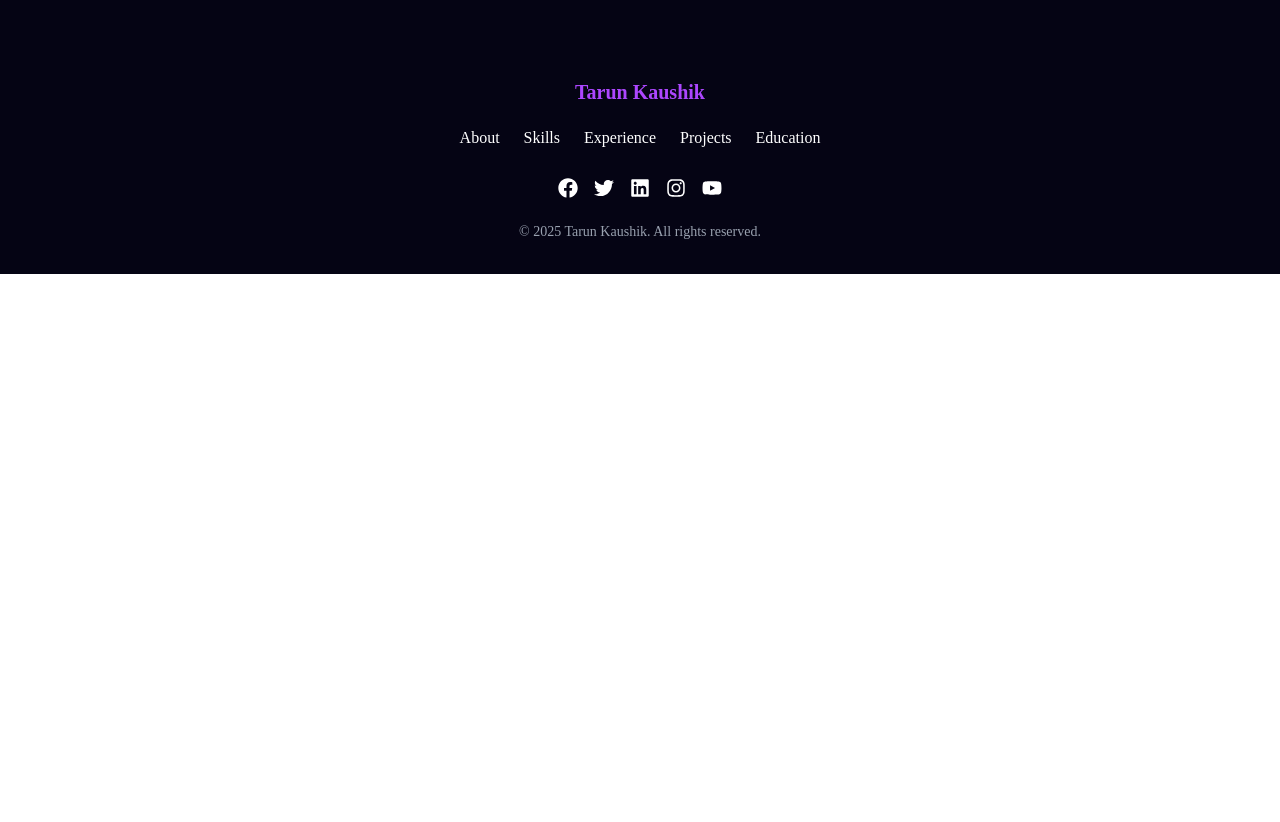
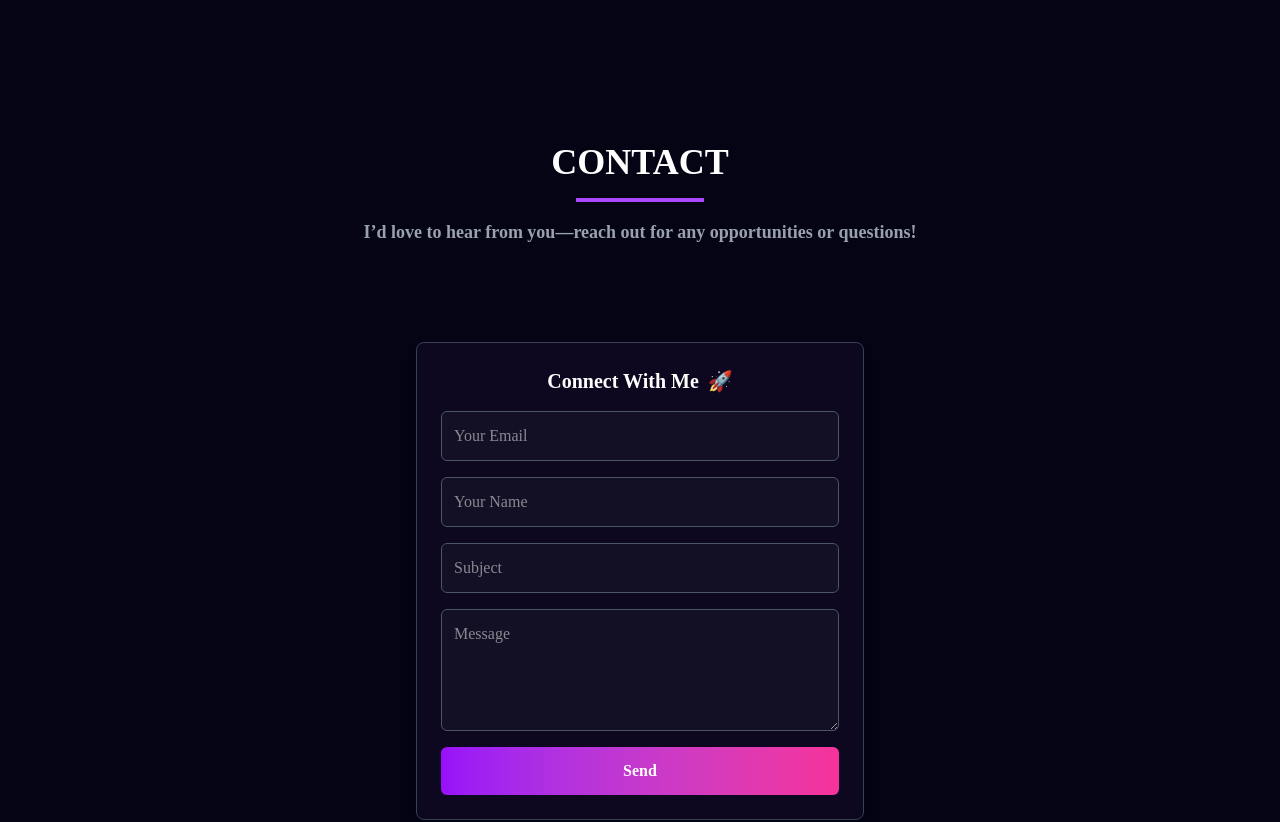
Before and after one commit to Ahteshamull/Portfolio-App, a React (Vite) app: page / in a window 1280 px wide. Shown: the part 7260-8082 px from the top of the page. Before the commit the page ends 7534 px from the top, so only its background shows below. Built offline with nearby package versions, Linux system fonts and the light colour scheme; a web font is replaced by a local one.

Commit message:
Contact Section done

```diff
--- a/package.json
+++ b/package.json
@@ -10,6 +10,7 @@
     "preview": "vite preview"
   },
   "dependencies": {
+    "@emailjs/browser": "^4.4.1",
     "@tailwindcss/vite": "^4.1.6",
     "emailjs": "^4.0.3",
     "react": "^19.1.0",
--- a/src/components/Contact/Contact.jsx
+++ b/src/components/Contact/Contact.jsx
@@ -1,129 +1,121 @@
-// import React, { useRef, useState } from "react";
-// import emailjs from "@emailjs/browser";
-// import { ToastContainer, toast } from "react-toastify";
-// import "react-toastify/dist/ReactToastify.css";
+import React, { useRef, useState } from "react";
+import { ToastContainer, toast } from "react-toastify";
+import "react-toastify/dist/ReactToastify.css";
+import emailjs from "@emailjs/browser";
 
-// const Contact = () => {
-//   const form = useRef();
-//   const [isSent, setIsSent] = useState(false);
 
-//   const sendEmail = (e) => {
-//     e.preventDefault();
+const Contact = () => {
+  const form = useRef();
+  const [isSent, setIsSent] = useState(false);
 
-//     emailjs
-//       .sendForm(
-//         "service_axbtt7a", // Replace with your EmailJS Service ID
-//         "template_1ziboq3", // Replace with your EmailJS Template ID
-//         form.current,
-//         "Rz7W9pVF0HdDryNNL" // Replace with your EmailJS Public Key
-//       )
-//       .then(
-//         () => {
-//           setIsSent(true);
-//           form.current.reset(); // Reset form fields after sending
-//           toast.success("Message sent successfully! ✅", {
-//             position: "top-right",
-//             autoClose: 3000,
-//             hideProgressBar: false,
-//             closeOnClick: true,
-//             pauseOnHover: true,
-//             draggable: true,
-//             theme: "dark",
-//           });
-//         },
-//         (error) => {
-//           console.error("Error sending message:", error);
-//           toast.error("Failed to send message. Please try again.", {
-//             position: "top-right",
-//             autoClose: 3000,
-//             hideProgressBar: false,
-//             closeOnClick: true,
-//             pauseOnHover: true,
-//             draggable: true,
-//             theme: "dark",
-//           });
-//         }
-//       );
-//   };
+  const sendEmail = (e) => {
+    e.preventDefault();
 
-//   return (
-//     <section
-//       id="contact"
-//       className="flex flex-col items-center justify-center py-24 px-[12vw] md:px-[7vw] lg:px-[20vw]"
-//     >
-//       {/* Toast Container */}
-//       <ToastContainer />
+    emailjs
+      .sendForm(
+        "service_944k28o", // Replace with your EmailJS Service ID
+        "template_mqfk8jk", // Replace with your EmailJS Template ID
+        form.current,
+        "-Apci_eFpsHTuyCmG" // Replace with your EmailJS Public Key
+      )
+      .then(
+        () => {
+          setIsSent(true);
+          form.current.reset(); // Reset form fields after sending
+          toast.success("Message sent successfully! ✅", {
+            position: "bottom-right",
+            autoClose: 3000,
+            hideProgressBar: false,
+            closeOnClick: true,
+            pauseOnHover: true,
+            draggable: true,
+            theme: "dark",
+          });
+        },
+        (error) => {
+          console.error("Error sending message:", error);
+          toast.error("Failed to send message. Please try again.", {
+            position: "top-right",
+            autoClose: 3000,
+            hideProgressBar: false,
+            closeOnClick: true,
+            pauseOnHover: true,
+            draggable: true,
+            theme: "dark",
+          });
+        }
+      );
+  };
 
-//       {/* Section Title */}
-//       <div className="text-center mb-16">
-//         <h2 className="text-4xl font-bold text-white">CONTACT</h2>
-//         <div className="w-32 h-1 bg-purple-500 mx-auto mt-4"></div>
-//         <p className="text-gray-400 mt-4 text-lg font-semibold">
-//           I’d love to hear from you—reach out for any opportunities or
-//           questions!
-//         </p>
-//       </div>
+  return (
+    <section
+      id="contact"
+      className="flex flex-col items-center justify-center py-24 px-[12vw] md:px-[7vw] lg:px-[20vw]"
+    >
+      {/* Toast Container */}
+      <ToastContainer />
 
-//       {/* Contact Form */}
-//       <div className="mt-8 w-full max-w-md bg-[#0d081f] p-6 rounded-lg shadow-lg border border-gray-700">
-//         <h3 className="text-xl font-semibold text-white text-center">
-//           Connect With Me <span className="ml-1">🚀</span>
-//         </h3>
+      {/* Section Title */}
+      <div className="text-center mb-16">
+        <h2 className="text-4xl font-bold text-white">CONTACT</h2>
+        <div className="w-32 h-1 bg-purple-500 mx-auto mt-4"></div>
+        <p className="text-gray-400 mt-4 text-lg font-semibold">
+          I’d love to hear from you—reach out for any opportunities or
+          questions!
+        </p>
+      </div>
 
-//         <form
-//           ref={form}
-//           onSubmit={sendEmail}
-//           className="mt-4 flex flex-col space-y-4"
-//         >
-//           <input
-//             type="email"
-//             name="user_email"
-//             placeholder="Your Email"
-//             required
-//             className="w-full p-3 rounded-md bg-[#131025] text-white border border-gray-600 focus:outline-none focus:border-purple-500"
-//           />
-//           <input
-//             type="text"
-//             name="user_name"
-//             placeholder="Your Name"
-//             required
-//             className="w-full p-3 rounded-md bg-[#131025] text-white border border-gray-600 focus:outline-none focus:border-purple-500"
-//           />
-//           <input
-//             type="text"
-//             name="subject"
-//             placeholder="Subject"
-//             required
-//             className="w-full p-3 rounded-md bg-[#131025] text-white border border-gray-600 focus:outline-none focus:border-purple-500"
-//           />
-//           <textarea
-//             name="message"
-//             placeholder="Message"
-//             rows="4"
-//             required
-//             className="w-full p-3 rounded-md bg-[#131025] text-white border border-gray-600 focus:outline-none focus:border-purple-500"
-//           />
+      {/* Contact Form */}
+      <div className="mt-8 w-full max-w-md bg-[#0d081f] p-6 rounded-lg shadow-lg border border-gray-700">
+        <h3 className="text-xl font-semibold text-white text-center">
+          Connect With Me <span className="ml-1">🚀</span>
+        </h3>
 
-//           {/* Send Button */}
-//           <button
-//             type="submit"
-//             className="w-full bg-gradient-to-r from-purple-600 to-pink-500 py-3 text-white font-semibold rounded-md hover:opacity-90 transition"
-//           >
-//             Send
-//           </button>
-//         </form>
-//       </div>
-//     </section>
-//   );
-// };
+        <form
+          ref={form}
+          onSubmit={sendEmail}
+          className="mt-4 flex flex-col space-y-4"
+        >
+          <input
+            type="email"
+            name="user_email"
+            placeholder="Your Email"
+            required
+            className="w-full p-3 rounded-md bg-[#131025] text-white border border-gray-600 focus:outline-none focus:border-purple-500"
+          />
+          <input
+            type="text"
+            name="user_name"
+            placeholder="Your Name"
+            required
+            className="w-full p-3 rounded-md bg-[#131025] text-white border border-gray-600 focus:outline-none focus:border-purple-500"
+          />
+          <input
+            type="text"
+            name="subject"
+            placeholder="Subject"
+            required
+            className="w-full p-3 rounded-md bg-[#131025] text-white border border-gray-600 focus:outline-none focus:border-purple-500"
+          />
+          <textarea
+            name="message"
+            placeholder="Message"
+            rows="4"
+            required
+            className="w-full p-3 rounded-md bg-[#131025] text-white border border-gray-600 focus:outline-none focus:border-purple-500"
+          />
 
-// export default Contact;
-import React from 'react'
+          {/* Send Button */}
+          <button
+            type="submit"
+            className="w-full bg-gradient-to-r from-purple-600 to-pink-500 py-3 text-white font-semibold rounded-md hover:opacity-90 transition"
+          >
+            Send
+          </button>
+        </form>
+      </div>
+    </section>
+  );
+};
 
-export default function Contact() {
-  return (
-    <div>
-
-    </div>
-  )
-}
+export default Contact;
--- a/src/components/Footer/Footer.jsx
+++ b/src/components/Footer/Footer.jsx
@@ -20,13 +20,13 @@
     <footer className="text-white py-8 px-[12vw] md:px-[7vw] lg:px-[20vw]">
       <div className="container mx-auto text-center">
         {/* Name / Logo */}
-        <h2 className="text-xl font-semibold text-purple-500">Tarun Kaushik</h2>
+        <h2 className="text-xl font-semibold text-shop_light_green">Ahteshamul Hasan</h2>
 
         {/* Navigation Links - Responsive */}
         <nav className="flex flex-wrap justify-center space-x-4 sm:space-x-6 mt-4">
           {[
             { name: "About", id: "about" },
-            { name: "Skills", id: "skills" },
+            { name: "Skill", id: "skill" },
             { name: "Experience", id: "experience" },
             { name: "Projects", id: "projects" },
             { name: "Education", id: "education" },
@@ -79,7 +79,7 @@
 
         {/* Copyright Text */}
         <p className="text-sm text-gray-400 mt-6">
-          © 2025 Tarun Kaushik. All rights reserved.
+          © 2025 Hasan. All rights reserved.
         </p>
       </div>
     </footer>
```
Also changed, not shown: 1 other file (tests, documents, lock files or other folders).
